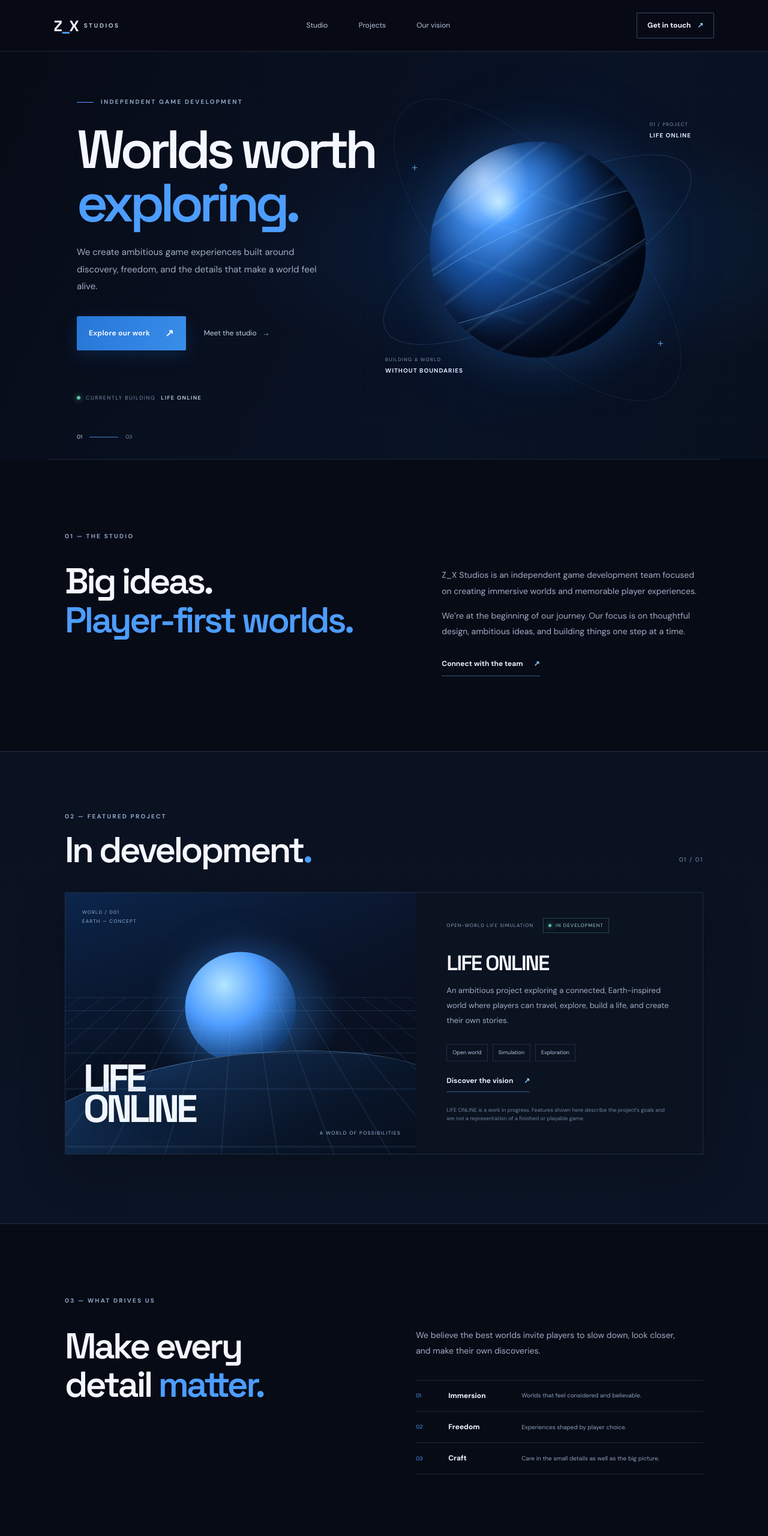
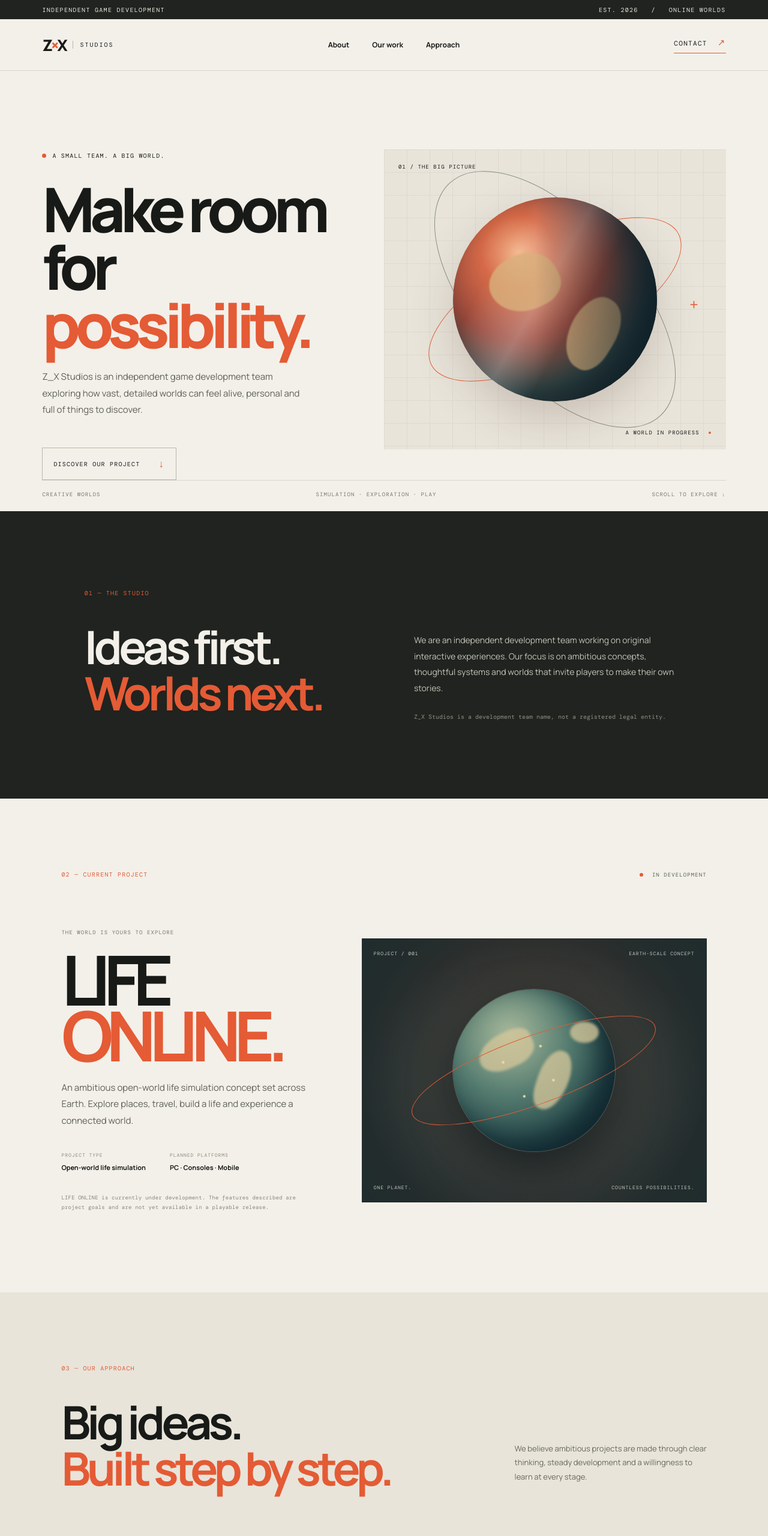
Before and after one commit to zx-studio1/zx-studios-website, a plain HTML site: page index.html in a window 1280 px wide. Shown: the top 2560 px of the page at 60% size. Drawn offline with nearby package versions, Linux system fonts and the light colour scheme.

Commit message:
Add files via upload

```diff
--- a/index.html
+++ b/index.html
@@ -3,128 +3,86 @@
 <head>
   <meta charset="utf-8">
   <meta name="viewport" content="width=device-width, initial-scale=1">
-  <meta name="theme-color" content="#070b16">
-  <meta name="description" content="Z_X Studios — independent game development team. Building LIFE ONLINE.">
-  <title>Z_X Studios — Worlds Worth Exploring</title>
+  <meta name="theme-color" content="#f3f0e9">
+  <meta name="description" content="Z_X Studios is an independent game development team creating LIFE ONLINE.">
+  <title>Z_X Studios — Independent Game Development</title>
   <link rel="preconnect" href="https://fonts.googleapis.com">
   <link rel="preconnect" href="https://fonts.gstatic.com" crossorigin>
-  <link href="https://fonts.googleapis.com/css2?family=DM+Sans:wght@400;500;600;700&family=Space+Grotesk:wght@400;500;600;700&display=swap" rel="stylesheet">
+  <link href="https://fonts.googleapis.com/css2?family=DM+Mono:wght@400;500&family=Manrope:wght@400;500;600;700;800&display=swap" rel="stylesheet">
   <link rel="stylesheet" href="styles.css">
 </head>
 <body>
-  <div class="site-shell">
-    <header class="topbar">
-      <a class="brand" href="#home" aria-label="Z_X Studios home">
-        <span class="brand-mark">Z<span>_</span>X</span>
-        <span class="brand-name">STUDIOS</span>
-      </a>
-      <nav class="nav" aria-label="Main navigation">
-        <a href="#about">Studio</a>
-        <a href="#projects">Projects</a>
-        <a href="#vision">Our vision</a>
-      </nav>
-      <a class="nav-cta" href="#contact">Get in touch <span>↗</span></a>
+  <div class="topline"><span>INDEPENDENT GAME DEVELOPMENT</span><span>EST. 2026&nbsp;&nbsp; / &nbsp;&nbsp;ONLINE WORLDS</span></div>
+  <header class="header">
+    <a class="logo" href="#top" aria-label="Z_X Studios home"><span class="logo-symbol">Z<span>×</span>X</span><span class="logo-label">STUDIOS</span></a>
+    <nav><a href="#about">About</a><a href="#work">Our work</a><a href="#approach">Approach</a></nav>
+    <a class="contact-link" href="#contact">CONTACT <span>↗</span></a>
   </header>
 
-    <main>
-      <section class="hero" id="home">
-        <div class="hero-grid"></div>
-        <div class="hero-copy">
-          <p class="eyebrow"><span class="eyebrow-line"></span> INDEPENDENT GAME DEVELOPMENT</p>
-          <h1>Worlds worth<br><span>exploring.</span></h1>
-          <p class="hero-description">We create ambitious game experiences built around discovery, freedom, and the details that make a world feel alive.</p>
-          <div class="hero-actions">
-            <a class="button button-primary" href="#projects">Explore our work <span>↗</span></a>
-            <a class="text-link" href="#about">Meet the studio <span>→</span></a>
+  <main id="top">
+    <section class="hero">
+      <div class="hero-text">
+        <p class="kicker"><span class="dot"></span> A SMALL TEAM. A BIG WORLD.</p>
+        <h1>Make room<br>for <span>possibility.</span></h1>
+        <p class="intro">Z_X Studios is an independent game development team exploring how vast, detailed worlds can feel alive, personal and full of things to discover.</p>
+        <a class="round-link" href="#work">DISCOVER OUR PROJECT <b>↓</b></a>
       </div>
-          <div class="hero-footnote"><span class="status-dot"></span> CURRENTLY BUILDING <strong>LIFE ONLINE</strong></div>
+      <div class="hero-art" aria-label="Abstract illustration of a planet and orbit">
+        <div class="art-grid"></div>
+        <div class="orbit orbit-a"></div><div class="orbit orbit-b"></div>
+        <div class="planet"><div class="planet-shine"></div><div class="continent c-one"></div><div class="continent c-two"></div><div class="planet-shadow"></div></div>
+        <div class="art-tag tag-top">01 / THE BIG PICTURE</div>
+        <div class="art-tag tag-bottom">A WORLD IN PROGRESS <span>●</span></div>
+        <div class="art-cross">+</div>
       </div>
-        <div class="hero-art" aria-label="Abstract glowing blue planet artwork">
-          <div class="orbit orbit-one"></div>
-          <div class="orbit orbit-two"></div>
-          <div class="planet">
-            <div class="planet-glow"></div>
-            <div class="planet-surface"></div>
-            <div class="planet-ring"></div>
-          </div>
-          <div class="art-label art-label-top"><span>01 / PROJECT</span><b>LIFE ONLINE</b></div>
-          <div class="art-label art-label-bottom"><span>BUILDING A WORLD</span><b>WITHOUT BOUNDARIES</b></div>
-          <div class="crosshair crosshair-a">+</div><div class="crosshair crosshair-b">+</div>
-        </div>
-        <div class="hero-index"><span>01</span><i></i><span>03</span></div>
+      <div class="hero-foot"><span>CREATIVE WORLDS</span><span>SIMULATION · EXPLORATION · PLAY</span><span>SCROLL TO EXPLORE ↓</span></div>
     </section>
 
-      <section class="intro section-wrap" id="about">
-        <div class="section-kicker">01 — THE STUDIO</div>
+    <section class="intro-strip" id="about">
+      <p class="section-index">01 — THE STUDIO</p>
       <div class="intro-content">
-          <h2>Big ideas.<br><span>Player-first worlds.</span></h2>
-          <div class="intro-text">
-            <p>Z_X Studios is an independent game development team focused on creating immersive worlds and memorable player experiences.</p>
-            <p>We’re at the beginning of our journey. Our focus is on thoughtful design, ambitious ideas, and building things one step at a time.</p>
-            <a class="underlined-link" href="#contact">Connect with the team <span>↗</span></a>
+        <h2>Ideas first.<br><span>Worlds next.</span></h2>
+        <div class="intro-body">
+          <p>We are an independent development team working on original interactive experiences. Our focus is on ambitious concepts, thoughtful systems and worlds that invite players to make their own stories.</p>
+          <p class="small-note">Z_X Studios is a development team name, not a registered legal entity.</p>
         </div>
       </div>
     </section>
 
-      <section class="project-section" id="projects">
-        <div class="section-wrap">
-          <div class="section-heading">
-            <div><div class="section-kicker">02 — FEATURED PROJECT</div><h2>In development<span>.</span></h2></div>
-            <span class="project-count">01 / 01</span>
+    <section class="project" id="work">
+      <div class="project-top"><p class="section-index">02 — CURRENT PROJECT</p><span class="status"><i></i> IN DEVELOPMENT</span></div>
+      <div class="project-layout">
+        <div class="project-copy">
+          <p class="project-label">THE WORLD IS YOURS TO EXPLORE</p>
+          <h2>LIFE<br><span>ONLINE.</span></h2>
+          <p class="project-description">An ambitious open-world life simulation concept set across Earth. Explore places, travel, build a life and experience a connected world.</p>
+          <div class="project-meta"><div><small>PROJECT TYPE</small><strong>Open-world life simulation</strong></div><div><small>PLANNED PLATFORMS</small><strong>PC · Consoles · Mobile</strong></div></div>
+          <p class="disclaimer">LIFE ONLINE is currently under development. The features described are project goals and are not yet available in a playable release.</p>
         </div>
-          <article class="project-card">
         <div class="project-visual">
-              <div class="visual-sky"></div>
-              <div class="visual-sun"></div>
-              <div class="visual-horizon"></div>
-              <div class="visual-grid"></div>
-              <div class="visual-coordinate">WORLD / 001<br>EARTH — CONCEPT</div>
-              <div class="visual-title">LIFE<br>ONLINE</div>
-              <div class="visual-caption">A WORLD OF POSSIBILITIES</div>
-            </div>
-            <div class="project-info">
-              <div class="project-meta"><span>OPEN-WORLD LIFE SIMULATION</span><span class="development-pill"><i></i> IN DEVELOPMENT</span></div>
-              <h3>LIFE ONLINE</h3>
-              <p>An ambitious project exploring a connected, Earth-inspired world where players can travel, explore, build a life, and create their own stories.</p>
-              <div class="project-tags"><span>Open world</span><span>Simulation</span><span>Exploration</span></div>
-              <a class="underlined-link" href="#vision">Discover the vision <span>↗</span></a>
-              <p class="disclaimer">LIFE ONLINE is a work in progress. Features shown here describe the project’s goals and are not a representation of a finished or playable game.</p>
-            </div>
-          </article>
-        </div>
-      </section>
-
-      <section class="vision section-wrap" id="vision">
-        <div class="section-kicker">03 — WHAT DRIVES US</div>
-        <div class="vision-layout">
-          <h2>Make every<br>detail <span>matter.</span></h2>
-          <div class="vision-copy">
-            <p>We believe the best worlds invite players to slow down, look closer, and make their own discoveries.</p>
-            <div class="principles">
-              <div><span>01</span><b>Immersion</b><small>Worlds that feel considered and believable.</small></div>
-              <div><span>02</span><b>Freedom</b><small>Experiences shaped by player choice.</small></div>
-              <div><span>03</span><b>Craft</b><small>Care in the small details as well as the big picture.</small></div>
-            </div>
+          <div class="visual-top"><span>PROJECT / 001</span><span>EARTH-SCALE CONCEPT</span></div>
+          <div class="earth-art"><div class="earth-glow"></div><div class="earth-ball"><div class="land land-a"></div><div class="land land-b"></div><div class="land land-c"></div><div class="earth-lights"></div></div><div class="earth-ring"></div></div>
+          <div class="visual-bottom"><span>ONE PLANET.</span><span>COUNTLESS POSSIBILITIES.</span></div>
         </div>
       </div>
     </section>
 
-      <section class="contact-section" id="contact">
-        <div class="contact-inner">
-          <p class="eyebrow"><span class="eyebrow-line"></span> HAVE A QUESTION OR AN IDEA?</p>
-          <h2>Let's build<br><span>what's next.</span></h2>
-          <p class="contact-copy">For project and studio inquiries, get in touch with the Z_X Studios team.</p>
-          <div class="contact-note contact-note-large">Official contact details are available upon request.</div>
+    <section class="approach" id="approach">
+      <p class="section-index">03 — OUR APPROACH</p>
+      <div class="approach-heading"><h2>Big ideas.<br><span>Built step by step.</span></h2><p>We believe ambitious projects are made through clear thinking, steady development and a willingness to learn at every stage.</p></div>
+      <div class="principles">
+        <article><span class="number">01</span><h3>Research deeply</h3><p>Understand the real places, systems and details that make a world convincing.</p></article>
+        <article><span class="number">02</span><h3>Build thoughtfully</h3><p>Turn a large vision into achievable systems, prototypes and milestones.</p></article>
+        <article><span class="number">03</span><h3>Keep exploring</h3><p>Improve through testing, iteration and curiosity about what comes next.</p></article>
       </div>
+    </section>
+
+    <section class="contact" id="contact">
+      <div><p class="section-index">04 — CONTACT</p><h2>Have a question<br>or an opportunity?</h2></div>
+      <div class="contact-right"><p>For project and studio inquiries, please use the contact details provided directly by the Z_X Studios team.</p><span>WE LOOK FORWARD TO HEARING FROM YOU.</span></div>
     </section>
   </main>
 
-    <footer class="footer">
-      <a class="brand footer-brand" href="#home"><span class="brand-mark">Z<span>_</span>X</span><span class="brand-name">STUDIOS</span></a>
-      <span>Independent game development team</span>
-      <a href="#home">BACK TO TOP ↑</a>
-      <small>© 2026 Z_X Studios. All rights reserved.</small>
-    </footer>
-  </div>
+  <footer><a class="footer-logo" href="#top">Z<span>×</span>X <small>STUDIOS</small></a><span>INDEPENDENT GAME DEVELOPMENT TEAM</span><span>© 2026 Z_X STUDIOS</span></footer>
 </body>
 </html>
```
Also changed, not shown: styles.css, 1 other file. Lines whose indentation alone changed are shown as unchanged.
